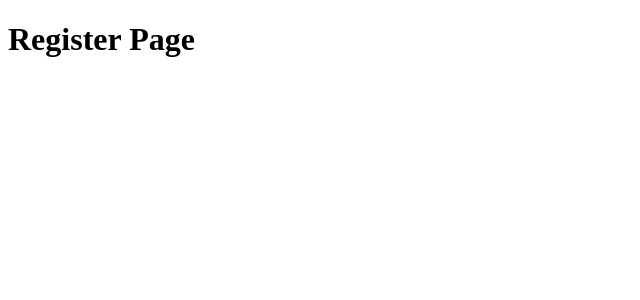
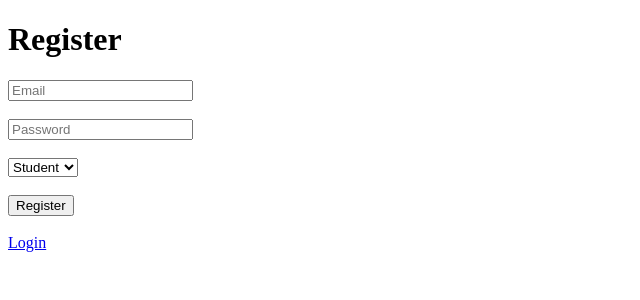
Before and after one commit to b3rdnikov06/test-manager, a React app in the folder frontend/: page /register in a window 1280 px wide. Shown: the top 300 px of the page, without its empty margins (0-640 px from the left). Built offline with nearby package versions, Linux system fonts and the light colour scheme; the HTML template or start-up script is replaced by a standard one.

Commit message:
feat: add registration flow and navigation

```diff
--- a/frontend/src/pages/LoginPage.jsx
+++ b/frontend/src/pages/LoginPage.jsx
@@ -1,5 +1,9 @@
 import { useState } from 'react';
 import { useNavigate } from 'react-router-dom';
+
+import {
+    Link
+} from 'react-router-dom';
 
 import { loginUser }
     from '../services/authService';
@@ -87,6 +91,12 @@ function LoginPage() {
 
             </form>
 
+            <br />
+
+            <Link to="/register">
+                Register
+            </Link>
+
             {
                 error &&
                 <p>{error}</p>
--- a/frontend/src/pages/RegisterPage.jsx
+++ b/frontend/src/pages/RegisterPage.jsx
@@ -1,5 +1,155 @@
+import {
+    useState
+} from 'react';
+
+import {
+    useNavigate
+} from 'react-router-dom';
+
+import {
+    register
+} from '../services/authService';
+
+import ErrorToast
+    from '../components/ErrorToast';
+
+import {
+    Link
+} from 'react-router-dom';
+
 function RegisterPage() {
-    return <h1>Register Page</h1>;
+
+    const navigate =
+        useNavigate();
+
+    const [email, setEmail] =
+        useState('');
+
+    const [password, setPassword] =
+        useState('');
+
+    const [role, setRole] =
+        useState('student');
+
+    const [error, setError] =
+        useState('');
+
+    async function handleSubmit(e) {
+
+        e.preventDefault();
+
+        try {
+
+            setError('');
+
+            await register({
+                email,
+                password,
+                role
+            });
+
+            navigate('/login');
+
+        } catch (err) {
+
+            setError(
+                err.response?.data?.error ||
+                'Registration failed'
+            );
+        }
+    }
+
+    return (
+        <div>
+
+            <h1>
+                Register
+            </h1>
+
+            <form
+                onSubmit={handleSubmit}
+            >
+
+                <div>
+
+                    <input
+                        type="email"
+                        placeholder="Email"
+                        value={email}
+                        onChange={e =>
+                            setEmail(
+                                e.target.value
+                            )
+                        }
+                    />
+
+                </div>
+
+                <br />
+
+                <div>
+
+                    <input
+                        type="password"
+                        placeholder="Password"
+                        value={password}
+                        onChange={e =>
+                            setPassword(
+                                e.target.value
+                            )
+                        }
+                    />
+
+                </div>
+
+                <br />
+
+                <div>
+
+                    <select
+                        value={role}
+                        onChange={e =>
+                            setRole(
+                                e.target.value
+                            )
+                        }
+                    >
+
+                        <option value="student">
+                            Student
+                        </option>
+
+                        <option value="teacher">
+                            Teacher
+                        </option>
+
+                    </select>
+
+                </div>
+
+                <br />
+
+                <button type="submit">
+                    Register
+                </button>
+
+            </form>
+
+            <br />
+
+            <Link to="/login">
+                Login
+            </Link>
+
+            <ErrorToast
+                message={error}
+                onClose={() =>
+                    setError('')
+                }
+            />
+
+        </div>
+    );
 }
 
 export default RegisterPage;
--- a/frontend/src/routes/AppRouter.jsx
+++ b/frontend/src/routes/AppRouter.jsx
@@ -24,6 +24,13 @@ function AppRouter() {
     return (
         <BrowserRouter>
             <Routes>
+
+                <Route
+                    path="/register"
+                    element={
+                        <RegisterPage />
+                    }
+                />
 
                 <Route
                     path="/login"
--- a/frontend/src/services/authService.js
+++ b/frontend/src/services/authService.js
@@ -12,3 +12,16 @@ export async function loginUser(email, password) {
 
     return response.data;
 }
+
+export async function register(
+    userData
+) {
+
+    const response =
+        await api.post(
+            '/auth/register',
+            userData
+        );
+
+    return response.data;
+}
```
